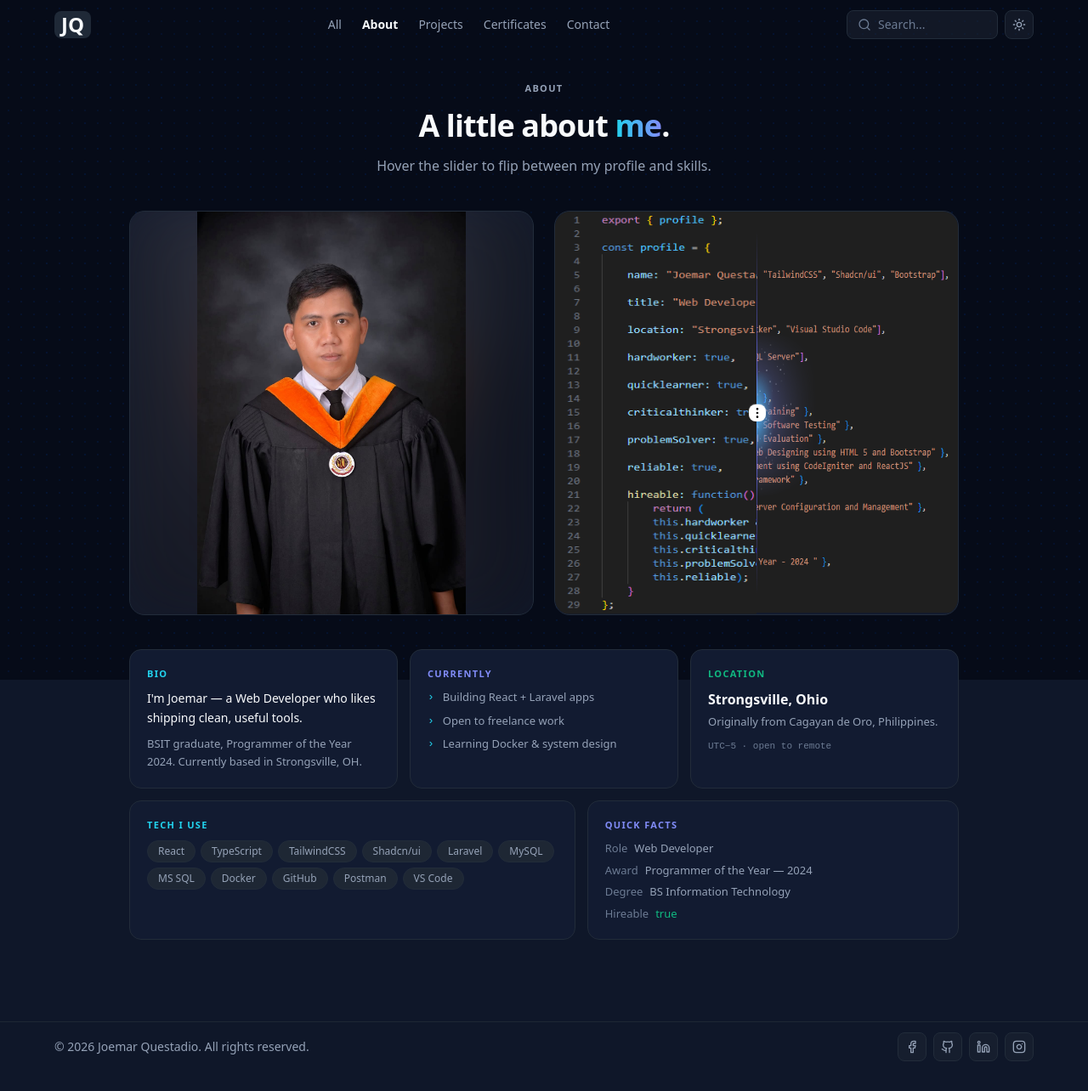
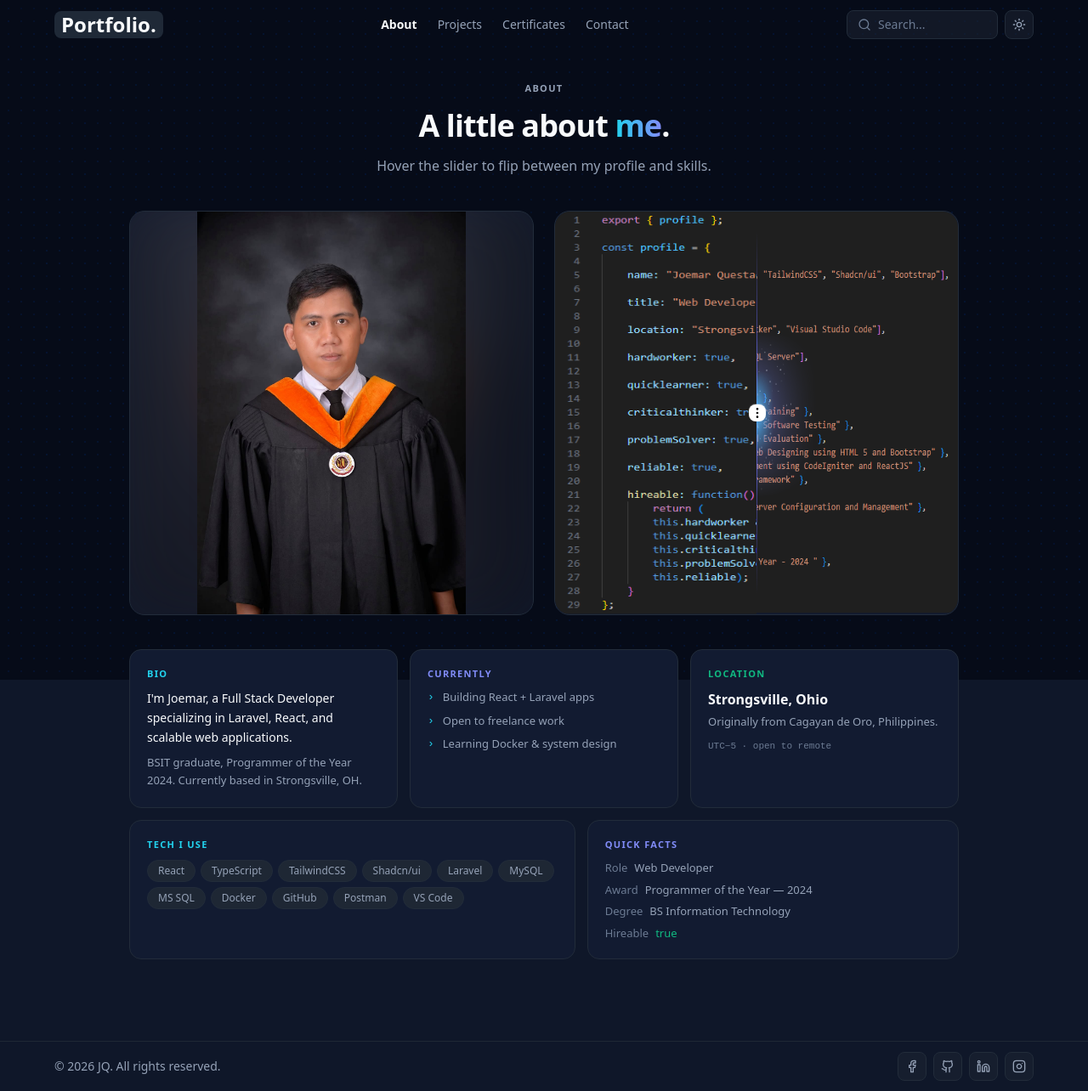
Before and after one commit to raam221027/jcqportfolio, a React (Vite) app: page /about in a window 1280 px wide. Shown: the whole page at 85% size. Before the commit the page ends 1261 px from the top, so only its background shows below. Built offline with nearby package versions, Linux system fonts and the light colour scheme.

Commit message:
removed All Nav

```diff
--- a/src/components/Footer.tsx
+++ b/src/components/Footer.tsx
@@ -11,7 +11,7 @@ export default function Footer() {
   return (
     <footer className="border-t border-surface-1 px-6 py-3">
       <div className="mx-auto flex max-w-6xl flex-col items-center justify-between gap-6 sm:flex-row">
-        <p className="text-sm text-fg-muted">&copy; 2026 Joemar Questadio. All rights reserved.</p>
+        <p className="text-sm text-fg-muted">&copy; 2026 JQ. All rights reserved.</p>
         <div className="flex items-center gap-2">
           {SOCIALS.map(({ href, label, Icon }) => (
             <a
--- a/src/components/Header.tsx
+++ b/src/components/Header.tsx
@@ -5,7 +5,6 @@ import { useTheme } from "next-themes";
 import { AnimatePresence, motion } from "framer-motion";
 
 const NAV = [
-  { to: "/", label: "All", end: true },
   { to: "/about", label: "About" },
   { to: "/projects", label: "Projects" },
   { to: "/certificates", label: "Certificates" },
@@ -56,7 +55,7 @@ export default function Header() {
           to="/"
           className="rounded-md bg-gray-800 px-2 py-1 font-display text-2xl font-bold leading-none text-fg hover:bg-gray-700"
         >
-          JQ
+          Portfolio.
         </Link>
 
         <nav className="hidden items-center gap-5 md:flex lg:gap-6">
--- a/src/data/profile.ts
+++ b/src/data/profile.ts
@@ -18,7 +18,7 @@ export const profile = {
   location: "Strongsville, Ohio",
   origin: "Cagayan de Oro, Philippines",
   timezone: "UTC−5 · open to remote",
-  bio: "I'm Joemar — a Web Developer who likes shipping clean, useful tools.",
+  bio: "I'm Joemar, a Full Stack Developer specializing in Laravel, React, and scalable web applications.",
   bioMore: "BSIT graduate, Programmer of the Year 2024. Currently based in Strongsville, OH.",
   currently: [
     "Building React + Laravel apps",
```
